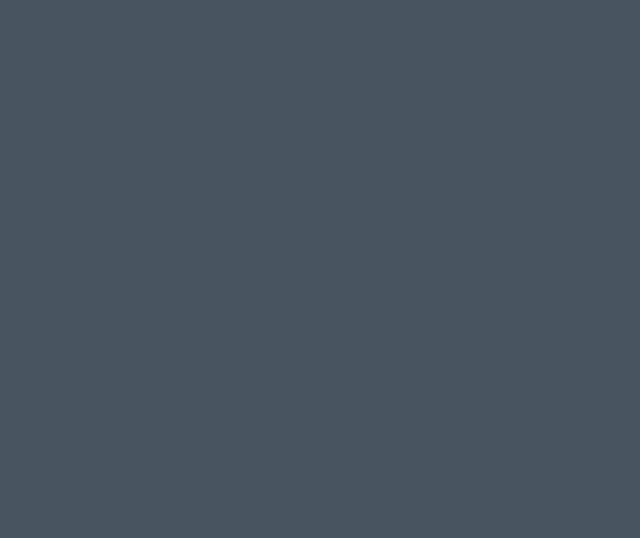
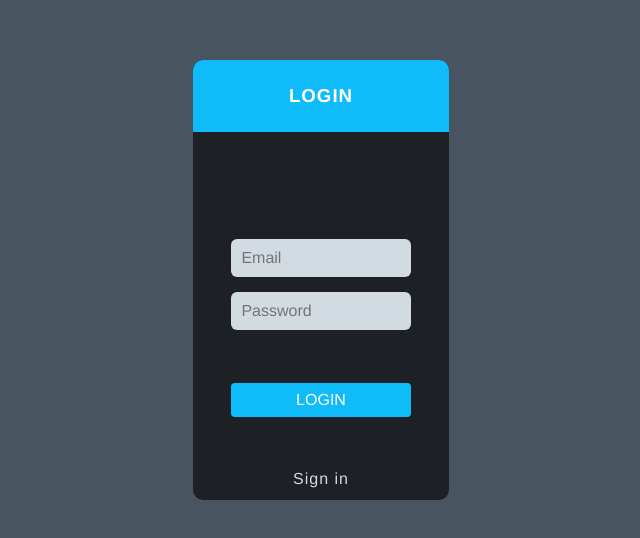
Before and after one commit to rhmkstk/pro-man, a Vue app: page / in a window 1280 px wide. Shown: the part 120-658 px from the top of the page, without its empty margins (319-959 px from the left). Built offline with nearby package versions, Linux system fonts and the light colour scheme.

Commit message:
components path edited

```diff
--- a/src/router.js
+++ b/src/router.js
@@ -1,5 +1,6 @@
 import Vue from 'vue'
 import VueRouter from 'vue-router'
+import store from '@/store'
 
 Vue.use(VueRouter)
 
@@ -8,18 +9,39 @@ const router = new VueRouter({
     {
       name: 'HandleWorkspaces',
       path: '/handleworkspaces',
-      component: () =>
-        import(
-          /* webpackChunkName: "dentisAccount" */ '@/components/HandleWorkspaces'
-        )
+      component: () => import('@/views/handleWorkspaces'),
+      beforeEnter: (to, from, next) => {
+        if (store.getters.isUserExist) next()
+        else next({ name: 'Login' })
+      }
     },
     {
       name: 'Workspaces',
       path: '/workspace/:name',
-      component: () =>
-        import(
-          /* webpackChunkName: "dentisAccount" */ '@/components/Workspace'
-        )
+      component: () => import('@/views/workspace'),
+      beforeEnter: (to, from, next) => {
+        if (store.getters.isUserExist) next()
+        else next({ name: 'Login' })
+      }
+    },
+    {
+      name: 'Login',
+      path: '/',
+      component: () => import('@/views/login'),
+      beforeEnter: (to, from, next) => {
+        if (!store.getters.isUserExist) next()
+        else next({name: 'HandleWorkspaces'})
+        // else next({ name: `${from.name}` })
+      }
+    },
+    {
+      name: 'NotFound',
+      path: '/notFound',
+      component: () => import('@/views/notFound'),
+    },
+    {
+      path:'*',
+      redirect:{name: 'NotFound'}
     }
   ],
   mode: 'history'
```
